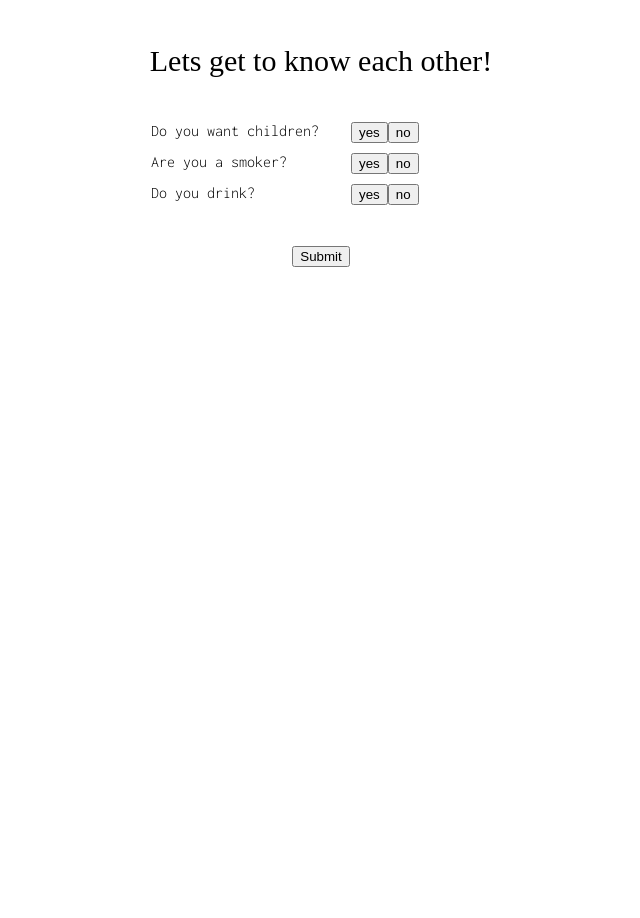
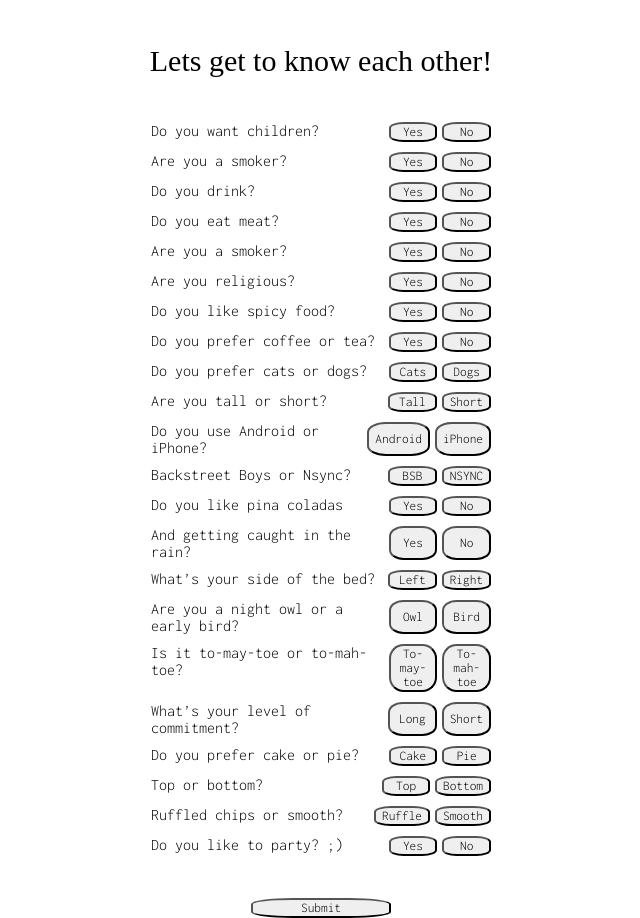
Before and after one commit to andrewtrac/terribledatingapp, a React (Create React App) app: page /registration in a window 1280 px wide. Shown: the whole page, without its empty margins (319-959 px from the left). Before the commit the page ends 800 px from the top, so only its background shows below. Built offline with nearby package versions, Linux system fonts and the light colour scheme; a web font is replaced by a local one.

Commit message:
registration page

```diff
--- a/package.json
+++ b/package.json
@@ -6,6 +6,7 @@
     "@testing-library/jest-dom": "^5.16.5",
     "@testing-library/react": "^13.4.0",
     "@testing-library/user-event": "^13.5.0",
+    "axios": "^1.1.3",
     "react": "^18.2.0",
     "react-dom": "^18.2.0",
     "react-router-dom": "^6.4.2",
--- a/src/Components/RegistrationPage.css
+++ b/src/Components/RegistrationPage.css
@@ -26,9 +26,15 @@
 }
 
 .registrationpage__question{
-  width: 200px;
+  width: 900px;
 }
 
 .registrationpage__footer{
   margin-top: 30px;
 }
+
+.button_selection{
+  width: 140px;
+  border-radius: 30%;
+  font-family: 'Inconsolata';
+}
--- a/src/Components/RegistrationPage.js
+++ b/src/Components/RegistrationPage.js
@@ -1,8 +1,34 @@
 import React, { useState } from "react";
+import axios from "axios";
 import "./RegistrationPage.css";
 
+const defaultObject = {
+  user: "test2@email.com",
+  question_1: true,
+  question_2: false,
+  question_3: false,
+  question_4: true,
+  question_5: true,
+  question_6: false,
+  question_7: true,
+  question_8: false,
+  question_9: false,
+  question_10: true,
+  question_11: false,
+  question_12: false,
+  question_13: true,
+  question_14: false,
+  question_15: false,
+  question_16: false,
+  question_17: true,
+  question_18: false,
+  question_19: false,
+  question_20: false,
+  question_21: true,
+};
+
 const RegistrationPage = (props) => {
-  const [formSubmission, setFormSubmission] = useState({});
+  const [formSubmission, setFormSubmission] = useState(defaultObject);
 
   const handleClick = (event) => {
     const newState = { ...formSubmission };
@@ -12,10 +38,41 @@ const RegistrationPage = (props) => {
     setFormSubmission(newState);
   };
 
+  const handleSubmit = () => {
+    axios.defaults.headers.post["Content-Type"] =
+      "application/x-www-form-urlencoded";
+
+    axios
+      .post(`https://terribledatingapp-api.herokuapp.com/`, formSubmission)
+      .then((res) => {
+        console.log(res);
+        console.log(res.data);
+      });
+  };
+
   const questionArray = [
-    "Do you want children?",
-    "Are you a smoker?",
-    "Do you drink?",
+    ["Do you want children?", "Yes", "No"],
+    ["Are you a smoker?", "Yes", "No"],
+    ["Do you drink?", "Yes", "No"],
+    ["Do you eat meat?", "Yes", "No"],
+    ["Are you a smoker?", "Yes", "No"],
+    ["Are you religious?", "Yes", "No"],
+    ["Do you like spicy food?", "Yes", "No"],
+    ["Do you prefer coffee or tea?", "Yes", "No"],
+    ["Do you prefer cats or dogs?", "Cats", "Dogs"],
+    ["Are you tall or short?", "Tall", "Short"],
+    ["Do you use Android or iPhone?", "Android", "iPhone"],
+    ["Backstreet Boys or Nsync?", "BSB", "NSYNC"],
+    ["Do you like pina coladas", "Yes", "No"],
+    ["And getting caught in the rain?", "Yes", "No"],
+    ["What’s your side of the bed?", "Left", "Right"],
+    ["Are you a night owl or a early bird?", "Owl", "Bird"],
+    ["Is it to-may-toe or to-mah-toe?", "To-may-toe", "To-mah-toe"],
+    ["What’s your level of commitment?", "Long", "Short"],
+    ["Do you prefer cake or pie?", "Cake", "Pie"],
+    ["Top or bottom?", "Top", "Bottom"],
+    ["Ruffled chips or smooth?", "Ruffle", "Smooth"],
+    ["Do you like to party? ;)", "Yes", "No"]
   ];
 
   return (
@@ -27,19 +84,30 @@ const RegistrationPage = (props) => {
         {questionArray.map((question, index) => {
           return (
             <div className="registrationpage__item">
-              <div className="registrationpage__question">{question}</div>
-              <button id={index} value={true} onClick={handleClick}>
-                yes
+              <div className="registrationpage__question">{question[0]}</div>
+              <button
+                id={index+1}
+                className="button_selection"
+                value={true}
+                onClick={handleClick}
+              >
+                {question[1]}
               </button>
-              <button id={index} value={false} onClick={handleClick}>
-                no
+              <button
+                id={index+1}
+                className="button_selection"
+                value={false}
+                style={{ marginLeft: "5px" }}
+                onClick={handleClick}
+              >
+                {question[2]}
               </button>
             </div>
           );
         })}
       </div>
       <div className="registrationpage__footer">
-        <button>Submit</button>
+        <button className="button_selection" onClick={handleSubmit}>Submit</button>
       </div>
     </div>
   );
```
Also changed, not shown: 1 other file (tests, documents, lock files or other folders).
